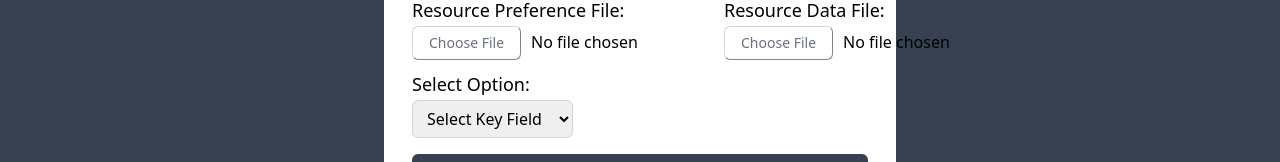
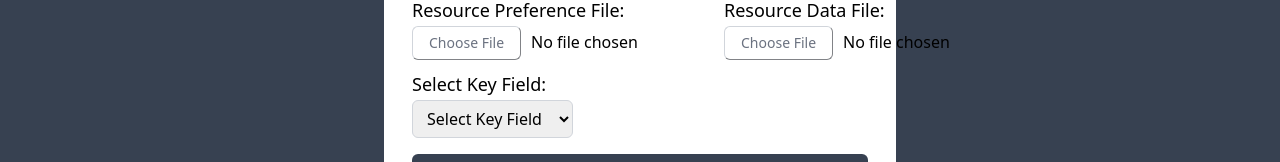
Before and after one commit to rishavxyz/Automated-Routine-Generation-System, a React (Create React App) app in the folder client/my-routine/: page /resource_pref in a window 1280 px wide. Shown: the part 391-553 px from the top of the page. Built offline with nearby package versions, Linux system fonts and the light colour scheme; no server answers.

Commit message:
Updated Files

```diff
--- a/client/my-routine/src/pages/ResourceScheduler.jsx
+++ b/client/my-routine/src/pages/ResourceScheduler.jsx
@@ -149,7 +149,7 @@ function ResourceScheduler() {
 
             <div>
               <label className="flex text-base mb-0.5 xl:text-lg">
-                Select Option:
+                Select Key Field:
               </label>
               <select
                 name="keyField"
```
